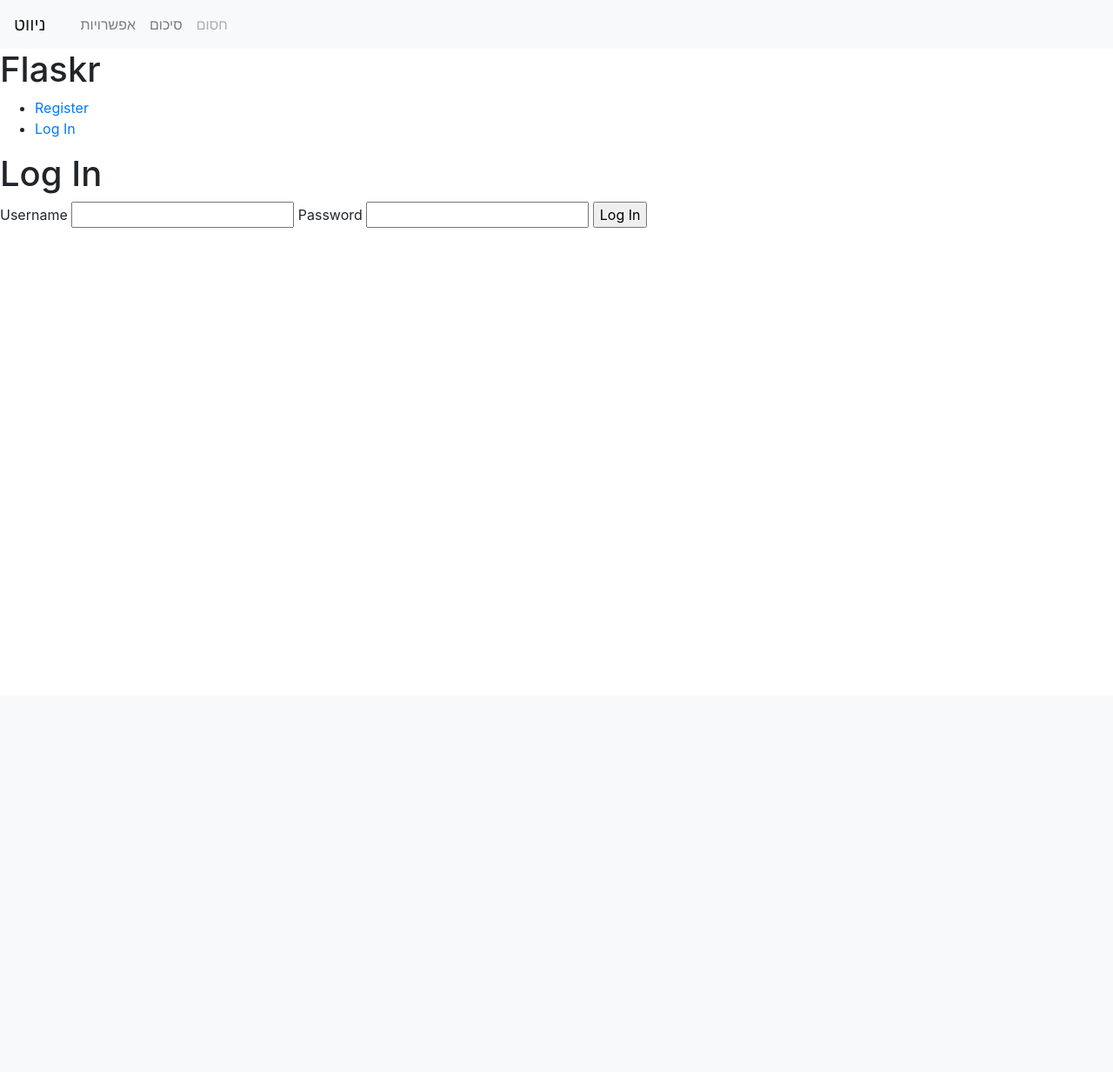
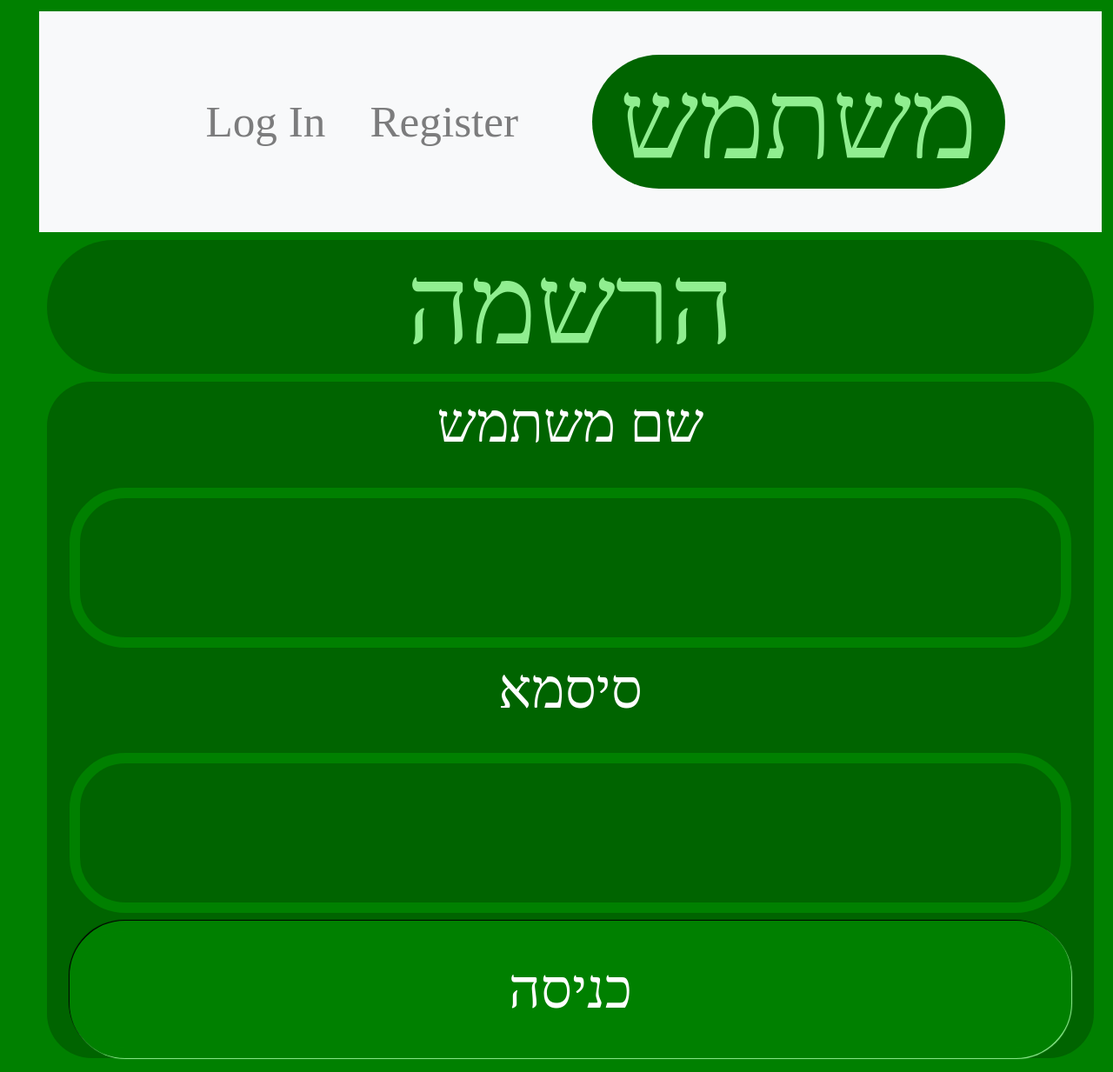
Before and after one commit to nirtsabar/FIGlu, a Flask app: page /auth/login in a window 1280 px wide. Shown: the whole page at 87% size. Before the commit the page ends 262 px from the top, so only its background shows below. Run offline with Flask 2, Linux system fonts and the light colour scheme; some libraries are stand-ins or nearby versions.

Commit message:
login page

```diff
--- a/app.py
+++ b/app.py
@@ -33,23 +33,23 @@ def create_app(test_config=None):
     return app
 
 
-app = create_app()
+IGlu_app = create_app()
 
 
-app.register_blueprint(auth.bp)
+IGlu_app.register_blueprint(auth.bp)
 
 
-@app.route("/")
+@IGlu_app.route("/")
 def home():
     db.init_db()
     auth.get_db()
     return render_template("index.html", nav1='התחלה')
 
 
-@app.errorhandler(404)
+@IGlu_app.errorhandler(404)
 def not_found(error):
     return render_template('error.html'), 404
 
 
 if __name__ == "__main__":
-    app.run()
+    IGlu_app.run()
--- a/static/js/iScr.js
+++ b/static/js/iScr.js
@@ -13,7 +13,10 @@ let lastIndex = -1; //global for last 'tab' / 'Enter' focus
 let visFocussable = [];
 let allElements = [];
 
-function noteID4value(slider) { // returns an ID string to match an input value note (used for slider '?' buttons)
+function noteID4value(slider) { // returns an ID string to match an input value note
+                                // used for slider '?' buttons:
+                                // N = none, E = Empty, Y = very low, L = low,
+                                // O = optimal, H = high, V = very high, M = medium dose
     let noteID = 'N' + slider.id.substr(1, 2);
     let sV = slider.value;
     if (sV === "0") {
--- a/templates/auth/login.html
+++ b/templates/auth/login.html
@@ -1,15 +1,25 @@
 {% extends 'base.html' %}
 
 {% block header %}
-  <h1>{% block title %}Log In{% endblock %}</h1>
+	<h1>{% block title %}הרשמה{% endblock %}</h1>
 {% endblock %}
 
 {% block content %}
-  <form method="post">
-    <label for="username">Username</label>
-    <input name="username" id="username" required>
-    <label for="password">Password</label>
-    <input type="password" name="password" id="password" required>
-    <input type="submit" value="Log In">
-  </form>
+	<style>
+         .loginC {
+	         width: 90vw;
+             font-size: 5vw;
+             display: inline-block;
+	         text-align: center;
+         }
+	</style>
+	<form method="post">
+		<label for="username" class="loginC">שם משתמש</label>
+		<input name="username" id="username" required class="loginC">
+		<label for="password" class="loginC">סיסמא</label>
+		<input type="password" name="password" id="password" required class="loginC">
+		<p></p>
+		<input type="submit" value="כניסה" class="loginC">
+	</form>
+
 {% endblock %}
--- a/templates/base.html
+++ b/templates/base.html
@@ -5,6 +5,7 @@
 	<title>Flask Insulin Calculator</title>
 	<link rel="stylesheet" href="https://stackpath.bootstrapcdn.com/bootstrap/4.3.1/css/bootstrap.min.css"
 	      integrity="sha384-ggOyR0iXCbMQv3Xipma34MD+dH/1fQ784/j6cY/iJTQUOhcWr7x9JvoRxT2MZw1T" crossorigin="anonymous">
+	<link rel="stylesheet" href="{{ url_for('static', filename='css/iGC.css') }}"/>
 	<link rel="shortcut icon" type="image/x-icon" href="{{ url_for('static', filename='img/logo.gif') }}">
 </head>
 
@@ -16,40 +17,49 @@
 <![endif]-->
 
 <nav class="navbar navbar-expand-lg navbar-light bg-light">
-	<a class="navbar-brand" href="#">ניווט</a>
+	<a class="navbar-brand" href="#"><h1>&nbspמשתמש&nbsp</h1></a>
 	<button class="navbar-toggler" type="button" data-toggle="collapse" data-target="#navbarNav"
 	        aria-controls="navbarNav" aria-expanded="false" aria-label="Toggle navigation">
 		<span class="navbar-toggler-icon"></span>
 	</button>
 	<div class="collapse navbar-collapse" id="navbarNav">
 		<ul class="navbar-nav">
-			<li class="nav-item active">
-				<a class="nav-link" href="#">{{ nav1 }}<span class="sr-only">(current)</span></a>
-			</li>
-			<li class="nav-item">
-				<a class="nav-link" href="#">אפשרויות</a>
-			</li>
-			<li class="nav-item">
-				<a class="nav-link" href="#">סיכום</a>
-			</li>
-			<li class="nav-item">
-				<a class="nav-link disabled" href="#" tabindex="-1" aria-disabled="true">חסום</a>
-			</li>
+			{% if g.user %}
+				<li><span>{{ g.user['username'] }}</span>
+				<li><a href="{{ url_for('auth.logout') }}" class="nav-link">Log Out</a>
+			{% else %}
+				<li><a href="{{ url_for('home') }}" class="nav-link">Register</a>
+				<li><a href="{{ url_for('auth.login') }}" class="nav-link">Log In</a>
+			{% endif %}
 		</ul>
+{#		<ul>#}
+{#			<li class="nav-item active">#}
+{#				<a class="nav-link" href="#">{{ nav1 }}<span class="sr-only">(current)</span></a>#}
+{#			</li>#}
+{#			<li class="nav-item">#}
+{#				<a class="nav-link" href="#">אפשרויות</a>#}
+{#			</li>#}
+{#			<li class="nav-item">#}
+{#				<a class="nav-link" href="#">סיכום</a>#}
+{#			</li>#}
+{#			<li class="nav-item">#}
+{#				<a class="nav-link disabled" href="#" tabindex="-1" aria-disabled="true">חסום</a>#}
+{#			</li>#}
+{#		</ul>#}
 	</div>
 </nav>
-<nav>
-  <h1>Flaskr</h1>
-  <ul>
-    {% if g.user %}
-      <li><span>{{ g.user['username'] }}</span>
-      <li><a href="{{ url_for('auth.logout') }}">Log Out</a>
-    {% else %}
-      <li><a href={{ url_for('home') }}>Register</a>
-      <li><a href="{{ url_for('auth.login') }}">Log In</a>
-    {% endif %}
-  </ul>
-</nav>
+{#<nav>#}
+{##}
+{#	<ul>#}
+{#		{% if g.user %}#}
+{#			<li><span>{{ g.user['username'] }}</span>#}
+{#			<li><a href="{{ url_for('auth.logout') }}">Log Out</a>#}
+{#				{% else %}#}
+{#			<li><a href={{ url_for('home') }}>Register</a>#}
+{#			<li><a href="{{ url_for('auth.login') }}">Log In</a>#}
+{#		{% endif %}#}
+{#	</ul>#}
+{#</nav>#}
 <section class="content">
 	<header>
 		{% block header %}{% endblock %}
@@ -57,7 +67,7 @@
 	{% for message in get_flashed_messages() %}
 		<div class="flash">{{ message }}</div>
 	{% endfor %}
-
+</section>
 </body>
 
 {% block content %}{% endblock %}
--- a/templates/error.html
+++ b/templates/error.html
@@ -1,11 +1,11 @@
 <!DOCTYPE html>
-<html lang="en">
+<html lang="he" style="direction:rtl">
 <head>
   <meta charset="UTF-8">
   <title>שגיאה</title>
 </head>
 <body>
 	<h1>מצטער מאד - הדף ממש לא נמצא</h1>
-	<h2>אולי רמוס לקח?</h2>
+	<h2><img src="../static/img/logo.gif"> אולי רמוס לקח?</h2>
 </body>
 </html>
--- a/templates/index.html
+++ b/templates/index.html
@@ -1,7 +1,6 @@
 {% extends "base.html" %}
 
 {% block content %}
-<link rel="stylesheet" href="{{ url_for('static', filename='css/iGC.css') }}"/>
 <style data="dynamicCss" type="text/css"></style>
 
 <body onload="formInit(igForm)">
```
Lines whose indentation alone changed are shown as unchanged.
